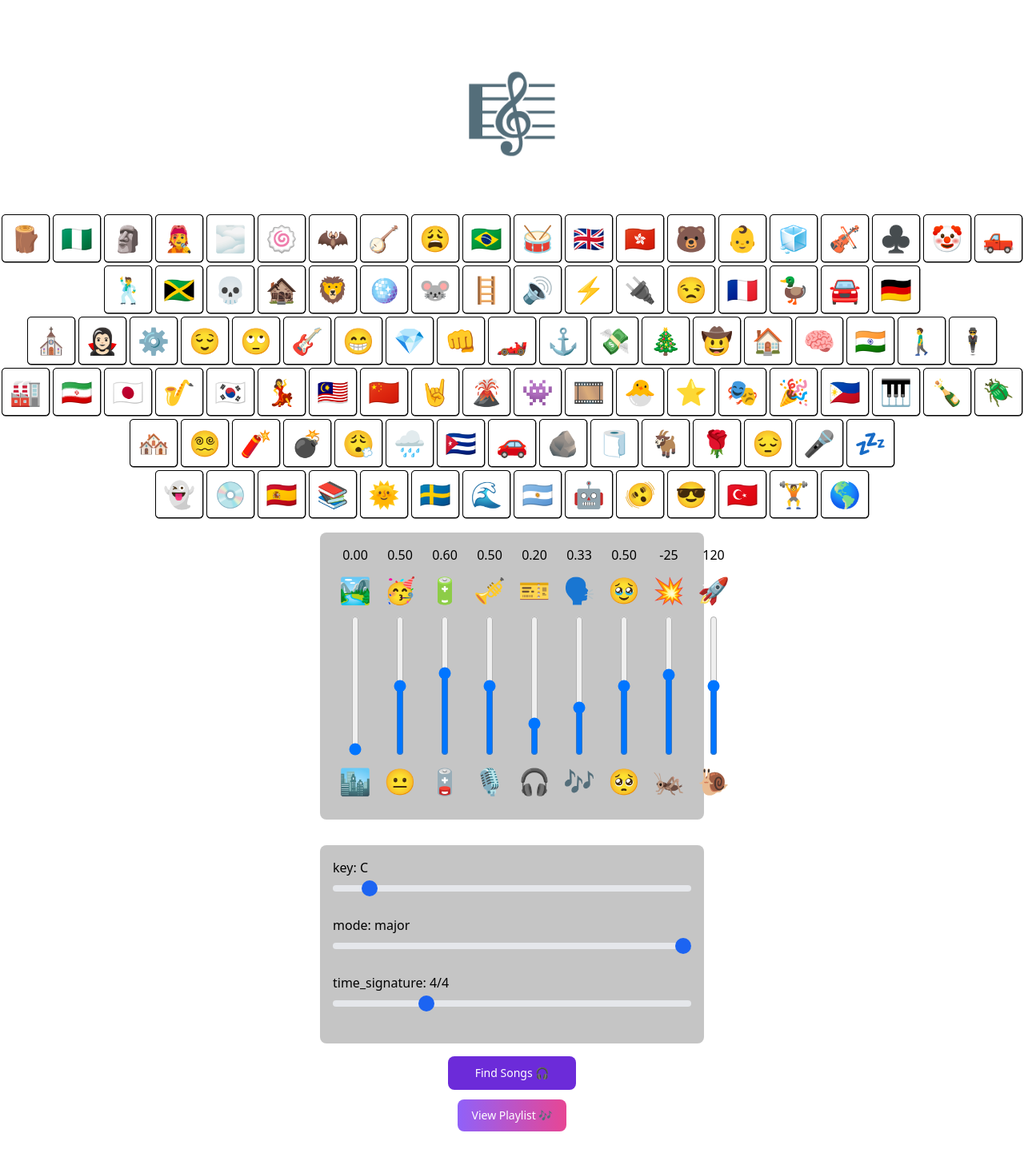
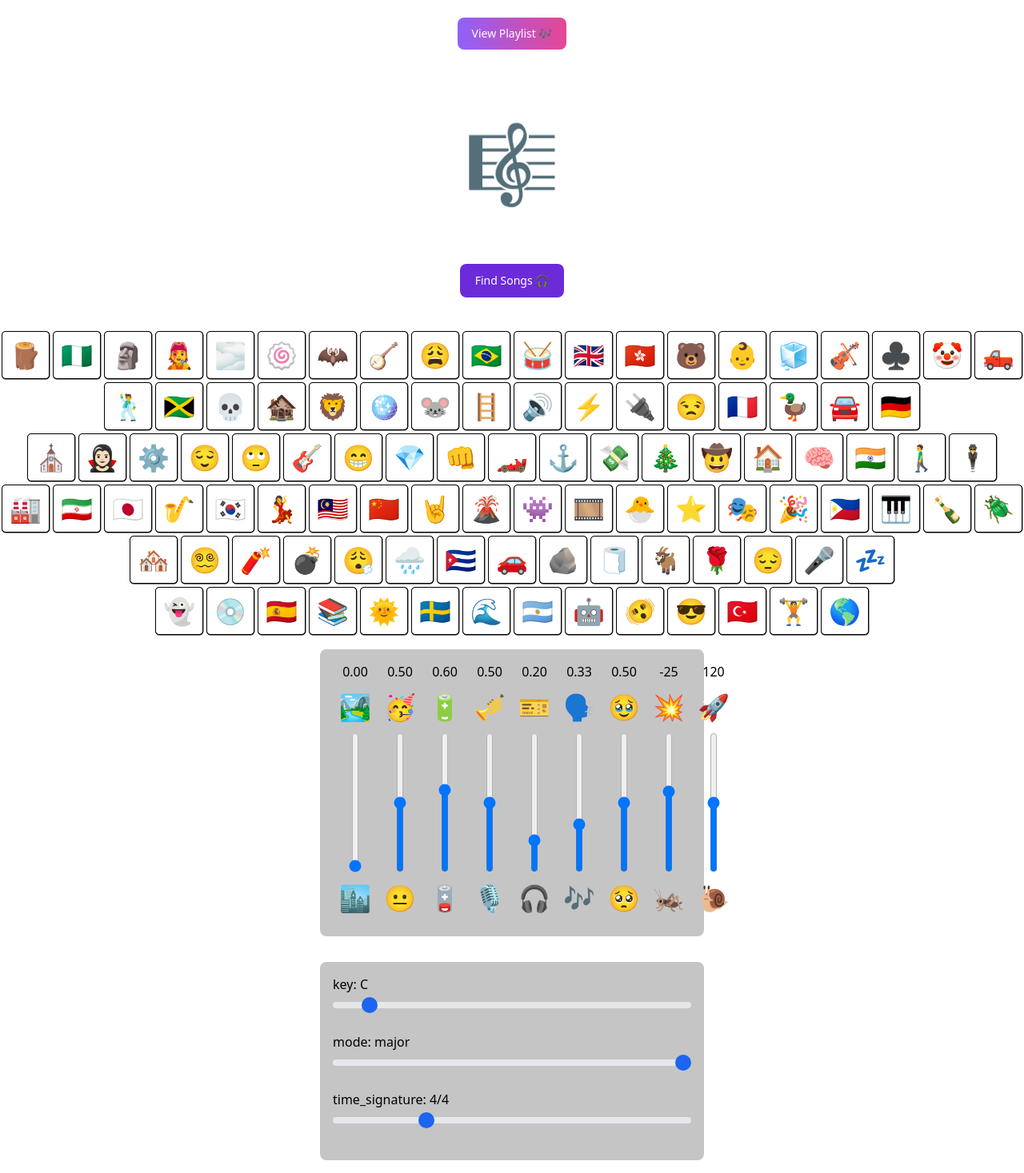
Before and after one commit to BattleshipDragonite/emojify, a React app: page /homepage in a window 1280 px wide. Shown: the part 56-1523 px from the top of the page at 80% size. Before the commit the page ends 1483 px from the top, so only its background shows below. Built offline with nearby package versions, Linux system fonts and the light colour scheme; what grapheme-splitter would draw is missing.

Commit message:
chore: refactor buttons

```diff
--- a/src/client/pages/EmojifyPage.tsx
+++ b/src/client/pages/EmojifyPage.tsx
@@ -68,9 +68,11 @@ const EmojifyPage = () => {
     <>
     <NavBar />
     <div id="user-interface">
+    <Button onClick={() => playlistFunction()} className='m-3' gradientDuoTone="purpleToPink">View Playlist 🎶</Button>
       <div className="genre-div">
         <h1 className="text-8xl m-20">{genre}</h1>
       </div>
+      <Button className='mb-10' onClick={() => searchFunction()} color='purple'>Find Songs 🎧</Button>
       <div className="keyboard">
         <div className="flex">
           {genres.slice(0, 20).map((ele) => {
@@ -143,11 +145,11 @@ const EmojifyPage = () => {
         </div>
       </div>
       <MetricsMixer currMetrics={metrics} setMetrics={setMetrics} />
-      <div className="flex flex-col items-middle justify-center">
+      {/* <div className="flex flex-col items-middle justify-center">
           <Button onClick={() => searchFunction()} color='purple'>Find Songs 🎧</Button>
 
       <Button onClick={() => playlistFunction()} className='m-3' gradientDuoTone="purpleToPink">View Playlist 🎶</Button>
-      </div>
+      </div> */}
 
       <Modal show={openSongsModal} onClose={() => setOpenSongsModal(false)}>
         <Modal.Header>Selected Songs</Modal.Header>
```
